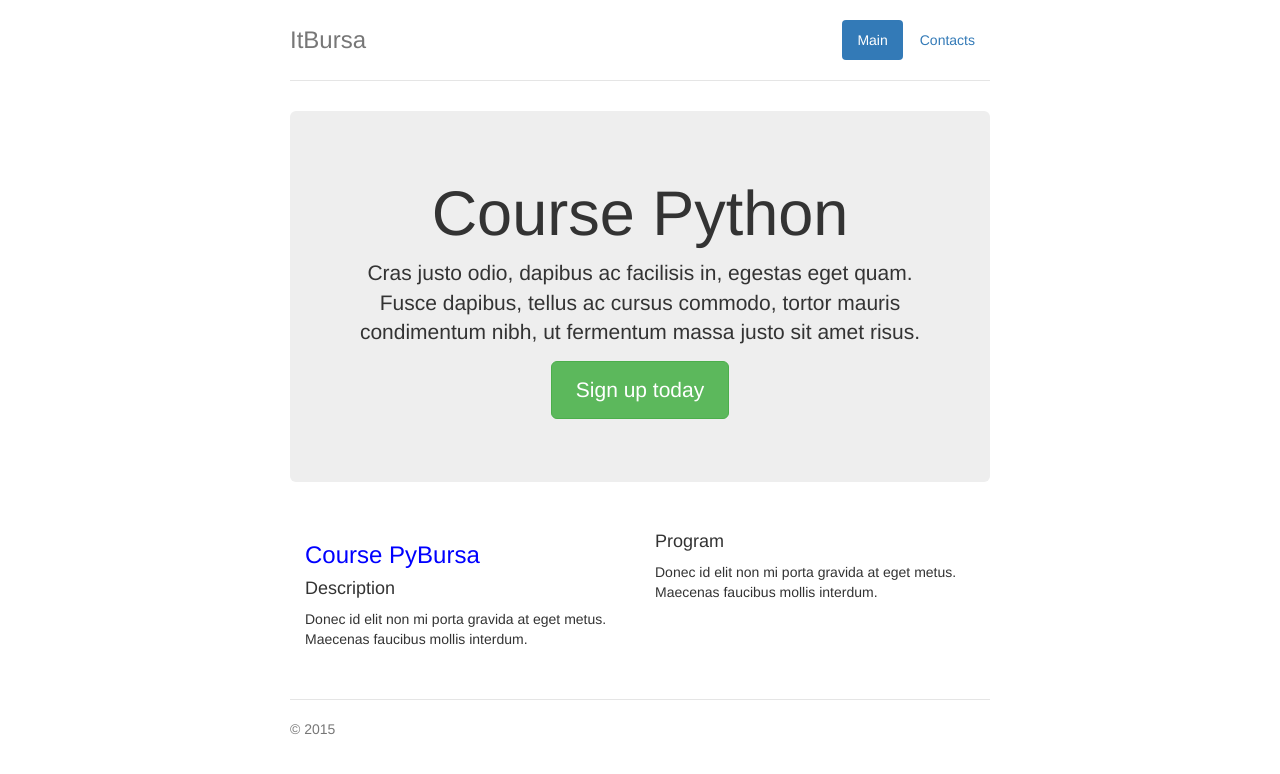
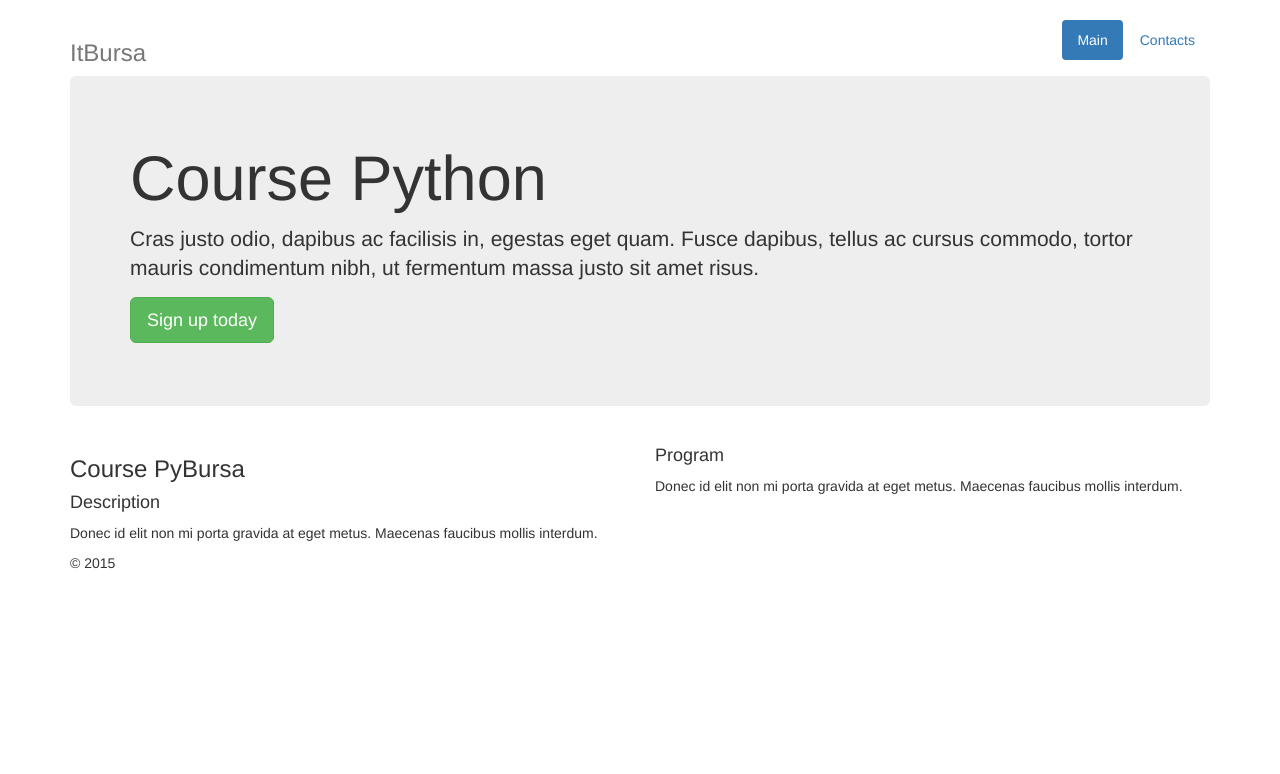
Before and after one commit to vovadoma/ooniversity_django_courses_03, a Python web app: template templates/index.html in a window 1280 px wide. Shown: the top 774 px of the page. Run offline with Jinja, Linux system fonts and the light colour scheme; the template is opened without the code that fills it, so the values that code supplies are empty; some libraries are stand-ins or nearby versions.

Commit message:
css - fix

```diff
--- a/static/css/style.css
+++ b/static/css/style.css
@@ -4,85 +4,6 @@ body {
   padding-bottom: 20px;
 }
 
-/* Everything but the jumbotron gets side spacing for mobile first views */
-.header,
-.marketing,
-.footer {
-  padding-right: 15px;
-  padding-left: 15px;
-}
 
-/* Custom page header */
-.header {
-  padding-bottom: 20px;
-  border-bottom: 1px solid #e5e5e5;
-}
-/* Make the masthead heading the same height as the navigation */
-.header h3 {
-  margin-top: 0;
-  margin-bottom: 0;
-  line-height: 40px;
-}
-
-/* Custom page footer */
-.footer {
-  padding-top: 19px;
-  color: #777;
-  border-top: 1px solid #e5e5e5;
-}
-
-/* Customize container */
-@media (min-width: 768px) {
-  .container {
-    max-width: 730px;
-  }
-}
-.container-narrow > hr {
-  margin: 30px 0;
-}
-
-/* Main marketing message and sign up button */
-.jumbotron {
-  text-align: center;
-  border-bottom: 1px solid #e5e5e5;
-}
-.jumbotron .btn {
-  padding: 14px 24px;
-  font-size: 21px;
-}
-
-/* Supporting marketing content */
-.marketing {
-  margin: 40px 0;
-}
-.marketing p + h4 {
-  margin-top: 28px;
-}
-
-/* Responsive: Portrait tablets and up */
-@media screen and (min-width: 768px) {
-  /* Remove the padding we set earlier */
-  .header,
-  .marketing,
-  .footer {
-    padding-right: 0;
-    padding-left: 0;
-  }
-  /* Space out the masthead */
-  .header {
-    margin-bottom: 30px;
-  }
-  /* Remove the bottom border on the jumbotron for visual effect */
-  .jumbotron {
-    border-bottom: 0;
-  }
-
-  .course-name {
-    color: blue;
-  }
-
-  .contact-boss {
-    color: red;
-  }
 
 }
```
